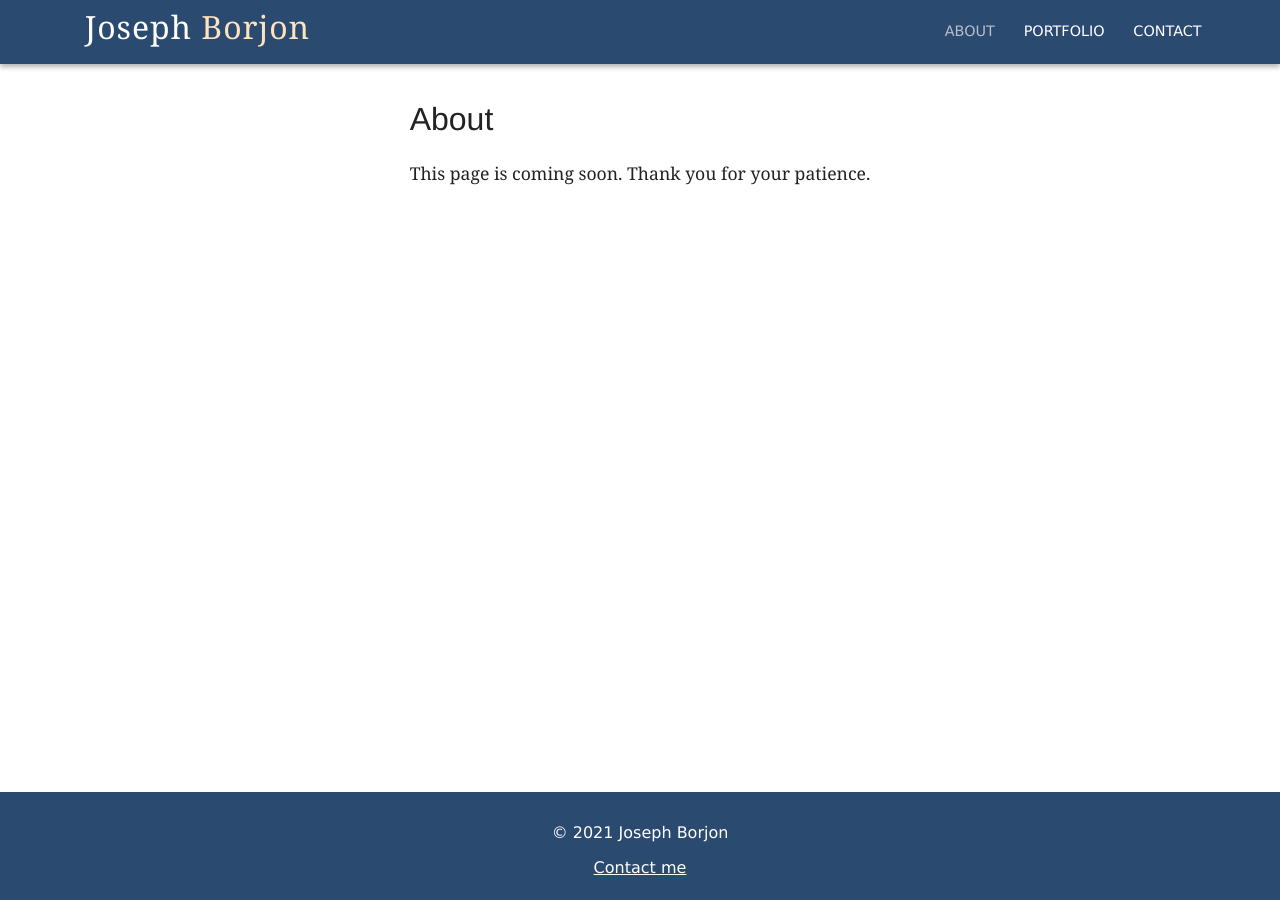
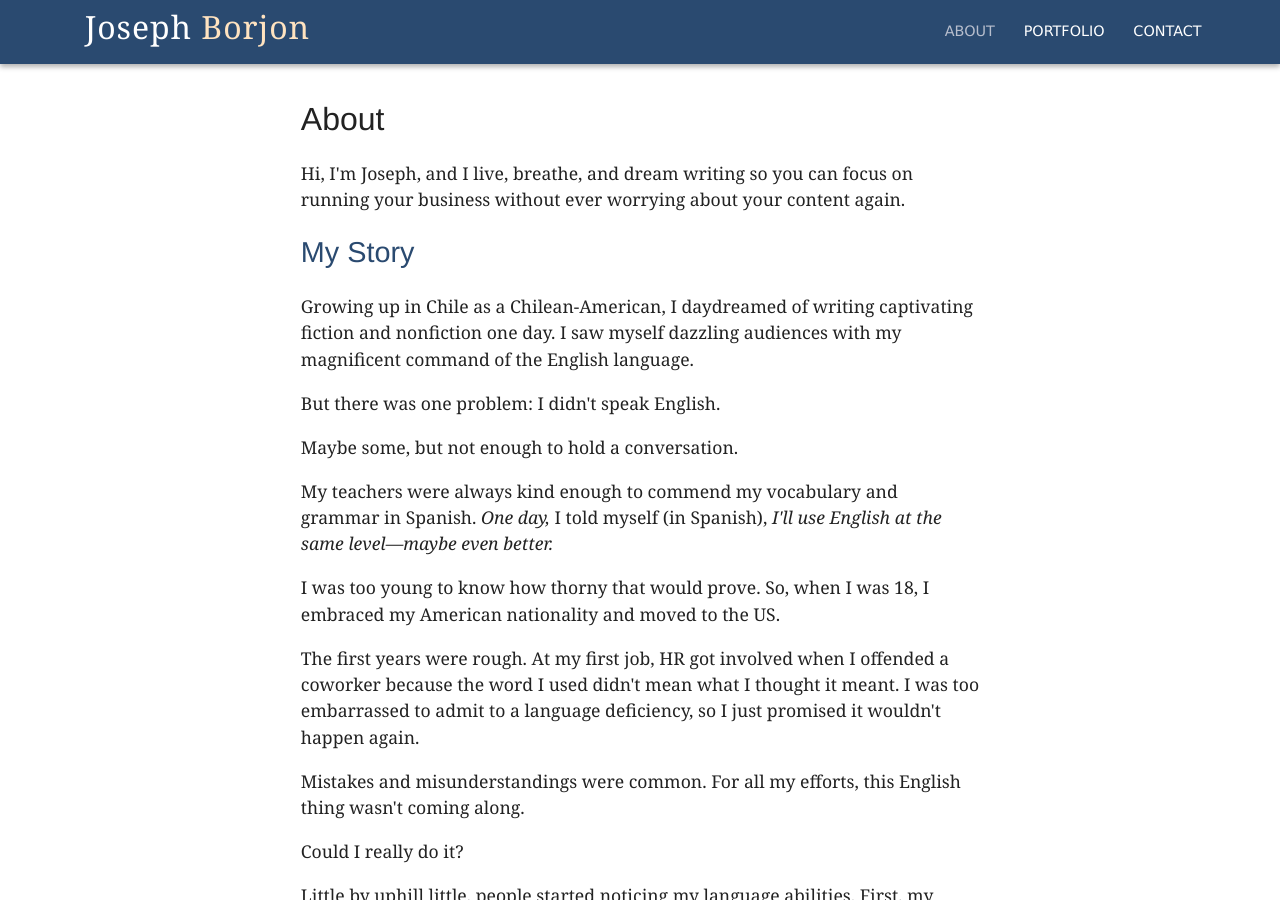
Before and after one commit to jborjon/jborjon.github.io, a Jekyll site: the page built from about.html, in a window 1280 px wide and 900 px high. Built offline with Jekyll 4.4.1, drawn with Linux system fonts in a browser that asks for light colours; some web fonts are replaced; some of the changed text lies outside the part shown.

Commit message:
Start adding content to the actual About page

```diff
--- a/_config.yml
+++ b/_config.yml
@@ -17,6 +17,7 @@ defaults:
       article_type: post
 
 exclude:
+  - notes/
   - favicons/favicon.xcf
   - images/original/
   - scripts/unminified/
--- a/about.html
+++ b/about.html
@@ -4,4 +4,36 @@ layout: info-page
 id: about
 ---
 
-<p>This page is coming soon. Thank you for your patience.</p>
+<p>Hi, I'm Joseph, and I live, breathe, and dream writing so you can focus on running your business without ever worrying about your content again.</p>
+
+<h2>My Story</h2>
+
+<p>Growing up in Chile as a Chilean-American, I daydreamed of writing captivating fiction and nonfiction one day. I saw myself dazzling audiences with my magnificent command of the English language.</p>
+
+<p>But there was one problem: I didn't speak English.</p>
+
+<p>Maybe some, but not enough to hold a conversation.</p>
+
+<p>My teachers were always kind enough to commend my vocabulary and grammar in Spanish. <em>One day,</em> I told myself (in Spanish), <em>I'll use English at the same level—maybe even better.</em></p>
+
+<p>I was too young to know how thorny that would prove. So, when I was 18, I embraced my American nationality and moved to the US.</p>
+
+<p>The first years were rough. At my first job, HR got involved when I offended a coworker because the word I used didn't mean what I thought it meant. I was too embarrassed to admit to a language deficiency, so I just promised it wouldn't happen again.</p>
+
+<p>Mistakes and misunderstandings were common. For all my efforts, this English thing wasn't coming along.</p>
+
+<p>Could I really do it?</p>
+
+<p>Little by uphill little, people started noticing my language abilities. First, my college professors: a Ph.D. in English, a professional journalist, a theater practitioner.</p>
+
+<p>Then, a couple of working screenwriters and a published author, among others.</p>
+
+<p>Today, I've read the King James Bible (the version that sounds like Shakespeare) from cover to cover, understanding every word. Beyond my work, I've written legal documents, screenplays, and poetry that have moved people or impelled them to action.</p>
+
+<p>Few things give me more satisfaction—that deep, soul-enlarging satisfaction—than writing a well-researched, airtight piece, ready to influence the reader.</p>
+
+<p>In English. Or Spanish. It's all the same to me.</p>
+
+<h2>Let's Connect</h2>
+
+<p>Do you click with what I've shared with you? Do you have any questions about me? <a href="/contact">Drop me a line</a> and I'll be in touch.</p>
```
Also changed, not shown: notes/about-page-notes.md (renamed from about-page-notes.md, +46 -22 lines).
